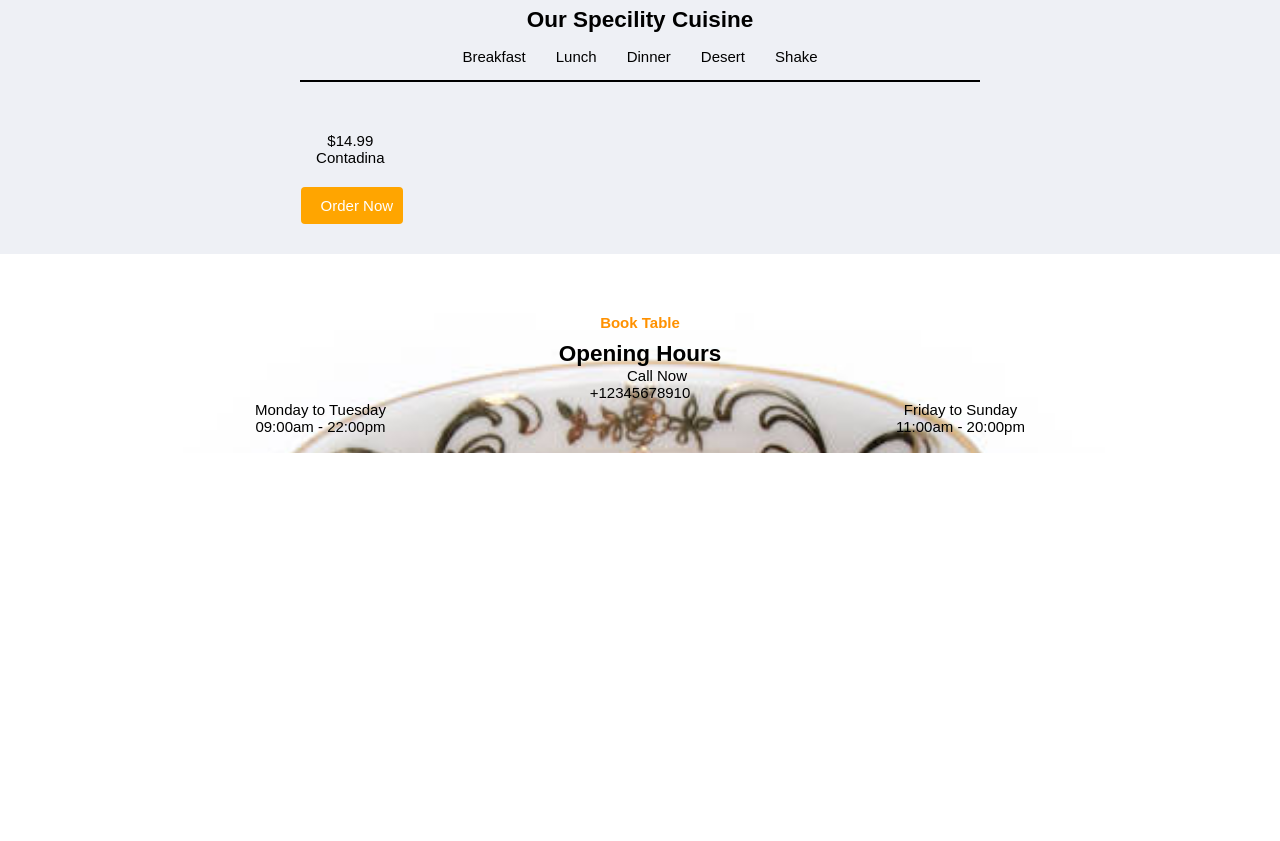
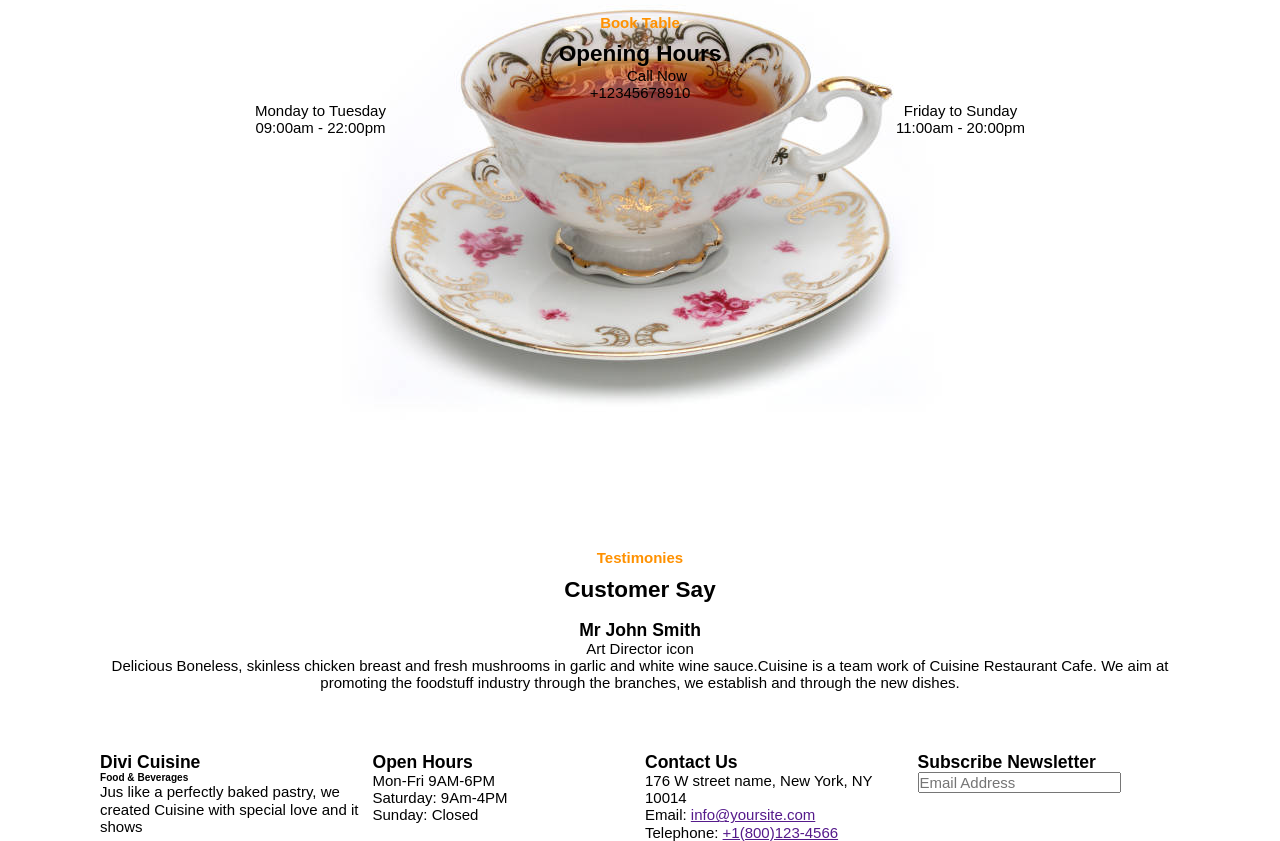
Before and after one commit to tommycoal02/Cuisine-restautant-landing-page, a plain HTML site: page index.html in a window 1280 px wide. Shown: the part 1222-2063 px from the top of the page. Before the commit the page ends 1675 px from the top, so only its background shows below. Drawn offline with Linux system fonts and the light colour scheme; some icons are missing.

Commit message:
addition of fotter to my cuisine work

```diff
--- a/css/style.css
+++ b/css/style.css
@@ -106,7 +106,7 @@ nav .menu a, i{
   background: url('../img/newImg.png');
   background-size: cover;
 
-  height: 100vh;
+  /* height: 100vh; */
   background-color: rgba(255, 250, 250, 0.356);
 }
 
@@ -179,20 +179,28 @@ width: 50rem;
   background-size:cover;
   background-repeat: no-repeat;
   padding-top: 50px;
-  ;
 }
 .foodImg-1 p{
   margin-bottom: 30px;
 }
+.foodImg-2{
+  background-image: url(../img/eggg.jpg);
+  background-size:cover;
+  background-repeat: no-repeat;
+  padding-top: 50px;
+}
+
+
 
 .fourthPage{
   background-image: url(../img/istockphoto-680917848-612x612.jpg);
+  background-position-y: 1000px;
   background-repeat: no-repeat;
-  background-size:cover;
   background-position: center;
   background-position-y: 10px;
   padding-top: 60px;
   text-align: center;
+  padding-bottom: 200px;
 }
 .openingHours{
   display: flex;
@@ -201,38 +209,30 @@ width: 50rem;
 .fourthPage img{
   width:fit-content;
 }
+.fifthPage{
+  padding: 60px 90px;
+  text-align: center;
+  background-color: rgba(255, 255, 255, 0.459);
+}
+
+#footer{
+  display: flex;
+  justify-content: space-around;
+  padding: 0 100px;
+}
+/* #footer .footerInner{
+  padding: 10px;
+} */
 
 
+#footer .footerInner-1,.footerInner-2,.footerInner-3,.footerInner-4{
+  flex: 1;
 
-
-
-
-
-/* .header{
-  font-family: 'Yeseva One', cursive;
-  flex-wrap: wrap;
-  font-size: 3rem;
+}
+#footer .footerInner-1,.footerInner-2,.footerInner-3{
+  padding-right: 10px;
 }
 
-
-/* .welcomePage {
-  padding: 19px;
-  display:flex;
-}
-.welcomePage >h1{
-  padding-right: -500px;
-  border: 1px solid black;
-}
-.ourCuisinePage{
-  display: flex;
-}
-.button{
-  color:orange;
-}
-.searchInput{
-  height: 5vh;
-  /* margin-left: -50px; */
-}
 
 
 /******************************************
--- a/index.html
+++ b/index.html
@@ -84,7 +84,7 @@
 					 <p>Contadina</p>
 					 <a class="button" href=""> Order Now</a>
 				</div>
-				<div class="foodImg-2"> <img src="./img/eggg.jpg" alt=""></div>
+				<div class="foodImg-2"></div>
 				<div class="foodImg-3"> <img src="./img/bread and steak.jpg" alt=""></div>
 				<div class="foofImg-4"> <img src="./img/eggg.jpg" alt=""></div>
 				<div class="foodImg-5"> <img src="./img/eggg.jpg" alt=""></div>
@@ -109,9 +109,49 @@
 					<p class="time">11:00am - 20:00pm</p>
 				</section>
 			</section>
-			<img src="./img/FLSIX0qXsAAGzyq.jpg" alt="">
+			<iframe src="" frameborder="0"></iframe>
 
 		</div>
+		<div class="fifthPage">
+			<h4>Testimonies</h4>
+			<h2>Customer Say</h2>
+			<section>
+				<img src="" alt="">
+				<h3>Mr John Smith</h3>
+				<span>Art Director</span>
+				icon
+				<p>Delicious Boneless, skinless chicken breast and fresh mushrooms in garlic and white wine sauce.Cuisine is a team work of Cuisine Restaurant Cafe. We aim at promoting the foodstuff industry through the branches, we establish and through the new dishes.</p>
+			</section>
+
+		</div>
+
+		<footer id="footer">
+			<section class="footerInner-1">
+				<h3>Divi Cuisine</h3>
+				<h6>Food & Beverages</h6>
+				<p class="footerComment">Jus like a perfectly baked pastry, we created Cuisine with special love and it shows</p>
+			</section>
+			<section class="footerInner-2">
+				<h3>Open Hours</h3>
+				<section>
+					<p>Mon-Fri 9AM-6PM</p>
+					<p>Saturday: 9Am-4PM</p>
+					<P>Sunday: Closed</P>
+				</section>
+			</section>
+			<section class="footerInner-3">
+				<h3>Contact Us</h3>
+				<section>
+					<p>176 W street name, New York, NY 10014</p>
+					<p>Email: <a href="">info@yoursite.com</a></p>
+					<P>Telephone: <a href="">+1(800)123-4566</a></P>
+				</section>
+			</section>
+			<section class="footerInner-4">
+				<h3>Subscribe Newsletter</h3>
+				<input type="text" placeholder="Email Address">
+			</section>
+		</footer>
 		<script type="text/javascript" src="js/main.js"></script>
 	</body>
 </html>
```
